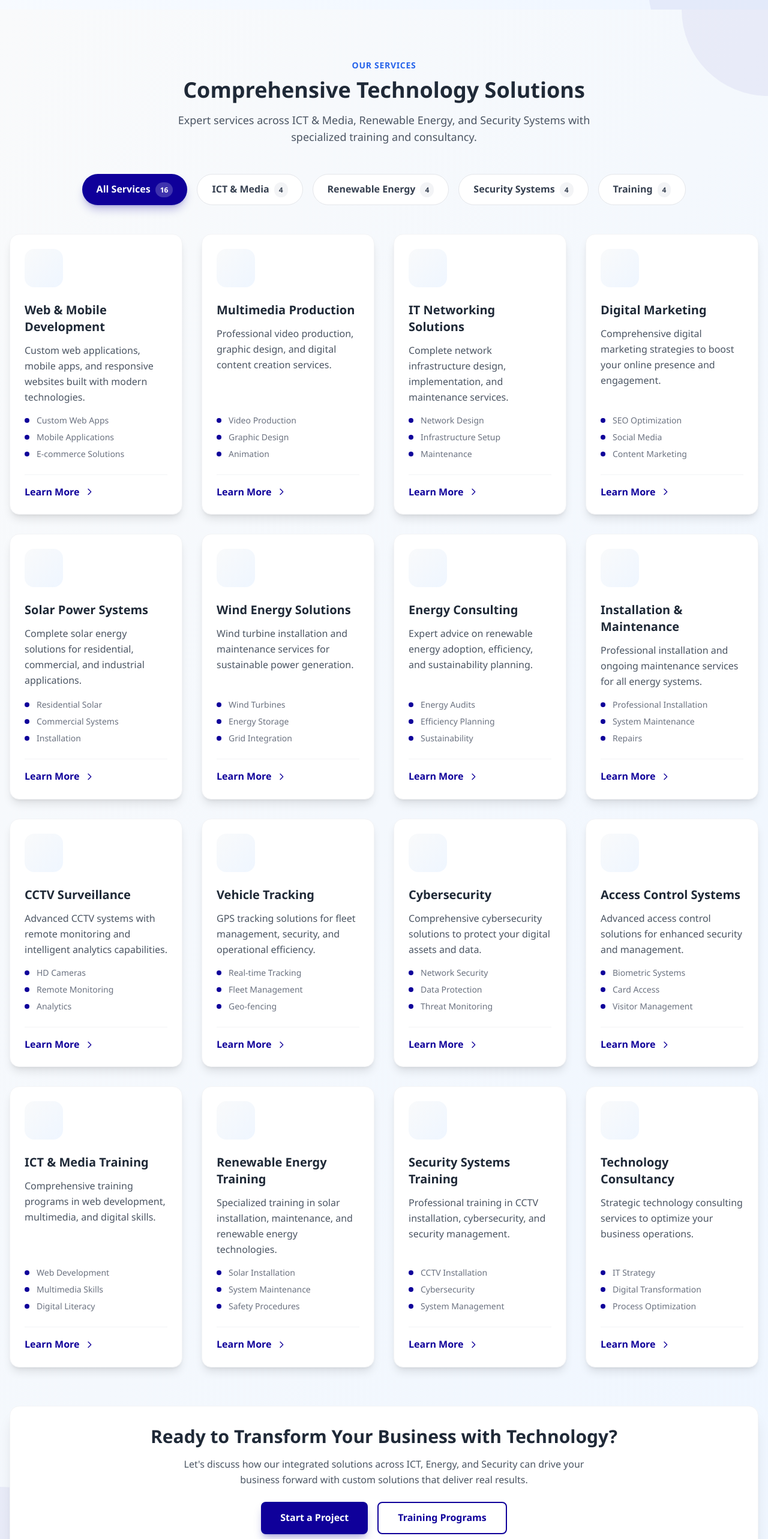
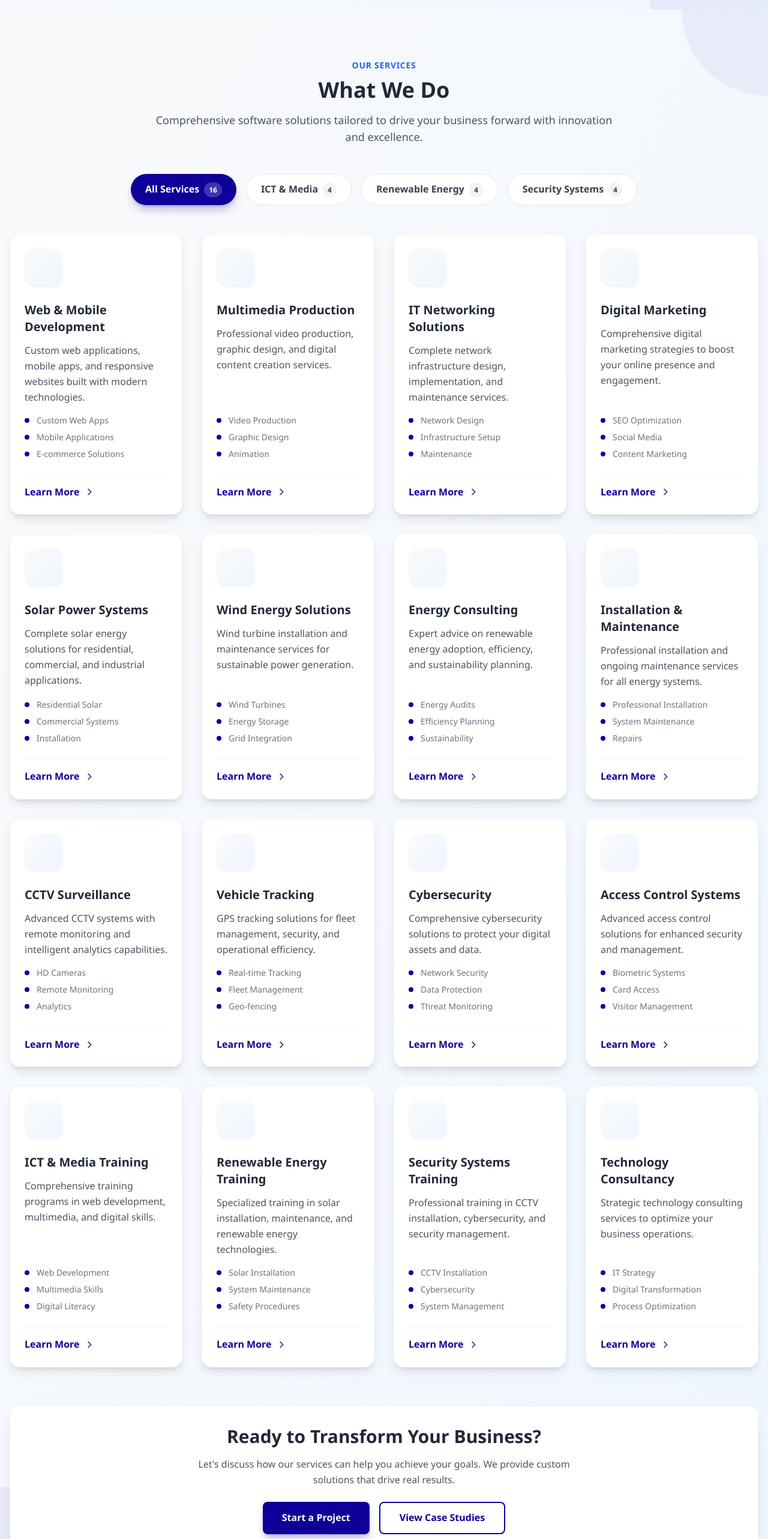
Before and after one commit to IbrahimMalgwi/ganzymalgwitechnologies, a React (Create React App) app: page / in a window 1280 px wide. Shown: the part 2880-5446 px from the top of the page at 60% size. Built offline with nearby package versions, Linux system fonts and the light colour scheme.

Commit message:
Updated services layout

```diff
--- a/src/components/sections/Services.jsx
+++ b/src/components/sections/Services.jsx
@@ -7,13 +7,12 @@ import { services } from '../../data/services';
 const Services = () => {
     const [activeCategory, setActiveCategory] = useState('all');
 
-    // Updated categories based on your core services
+    // Updated categories only - layout remains identical
     const serviceCategories = [
         { id: 'all', name: 'All Services', count: services.length },
         { id: 'ict-media', name: 'ICT & Media', count: services.filter(s => s.category === 'ict-media').length },
         { id: 'renewable-energy', name: 'Renewable Energy', count: services.filter(s => s.category === 'renewable-energy').length },
         { id: 'security', name: 'Security Systems', count: services.filter(s => s.category === 'security').length },
-        { id: 'training', name: 'Training', count: services.filter(s => s.category === 'training').length },
     ];
 
     const filteredServices = activeCategory === 'all'
@@ -22,19 +21,19 @@ const Services = () => {
 
     return (
         <section id="service" className="section-padding bg-gradient-to-br from-gray-50 to-blue-50 relative overflow-hidden">
-            {/* Background Elements */}
+            {/* Background Elements - EXACTLY THE SAME */}
             <div className="absolute top-0 right-0 w-72 h-72 bg-[#0F009A] opacity-5 rounded-full -translate-y-36 translate-x-36"></div>
             <div className="absolute bottom-0 left-0 w-96 h-96 bg-[#0F009A] opacity-5 rounded-full translate-y-48 -translate-x-48"></div>
 
             <div className="container-custom relative z-10">
                 <SectionTitle
                     tag="OUR SERVICES"
-                    title="Comprehensive Technology Solutions"
-                    description="Expert services across ICT & Media, Renewable Energy, and Security Systems with specialized training and consultancy."
+                    title="What We Do"
+                    description="Comprehensive software solutions tailored to drive your business forward with innovation and excellence."
                     centered
                 />
 
-                {/* Category Filter - Same layout, updated categories */}
+                {/* Category Filter - EXACT SAME LAYOUT, only category names changed */}
                 <div className="flex flex-wrap justify-center gap-4 mb-12">
                     {serviceCategories.map((category) => (
                         <button
@@ -58,7 +57,7 @@ const Services = () => {
                     ))}
                 </div>
 
-                {/* Services Grid - Same layout, updated content */}
+                {/* Services Grid - EXACTLY THE SAME */}
                 <div className="grid md:grid-cols-2 xl:grid-cols-4 gap-8">
                     {filteredServices.map((service, index) => (
                         <ServiceCard
@@ -69,20 +68,20 @@ const Services = () => {
                     ))}
                 </div>
 
-                {/* CTA Section - Same layout, updated text */}
+                {/* CTA Section - EXACTLY THE SAME */}
                 <div className="text-center mt-16 p-8 bg-white rounded-2xl shadow-xl border border-gray-100">
                     <h3 className="text-2xl md:text-3xl font-bold text-gray-800 mb-4">
-                        Ready to Transform Your Business with Technology?
+                        Ready to Transform Your Business?
                     </h3>
                     <p className="text-gray-600 mb-6 max-w-2xl mx-auto">
-                        Let's discuss how our integrated solutions across ICT, Energy, and Security can drive your business forward with custom solutions that deliver real results.
+                        Let's discuss how our services can help you achieve your goals. We provide custom solutions that drive real results.
                     </p>
                     <div className="flex flex-col sm:flex-row gap-4 justify-center">
                         <button className="bg-[#0F009A] text-white px-8 py-3 rounded-lg font-semibold hover:bg-[#0D0085] transform hover:scale-105 transition-all duration-300 shadow-lg shadow-[#0F009A]/25">
                             Start a Project
                         </button>
                         <button className="border-2 border-[#0F009A] text-[#0F009A] px-8 py-3 rounded-lg font-semibold hover:bg-[#0F009A] hover:text-white transition-all duration-300">
-                            Training Programs
+                            View Case Studies
                         </button>
                     </div>
                 </div>
```
